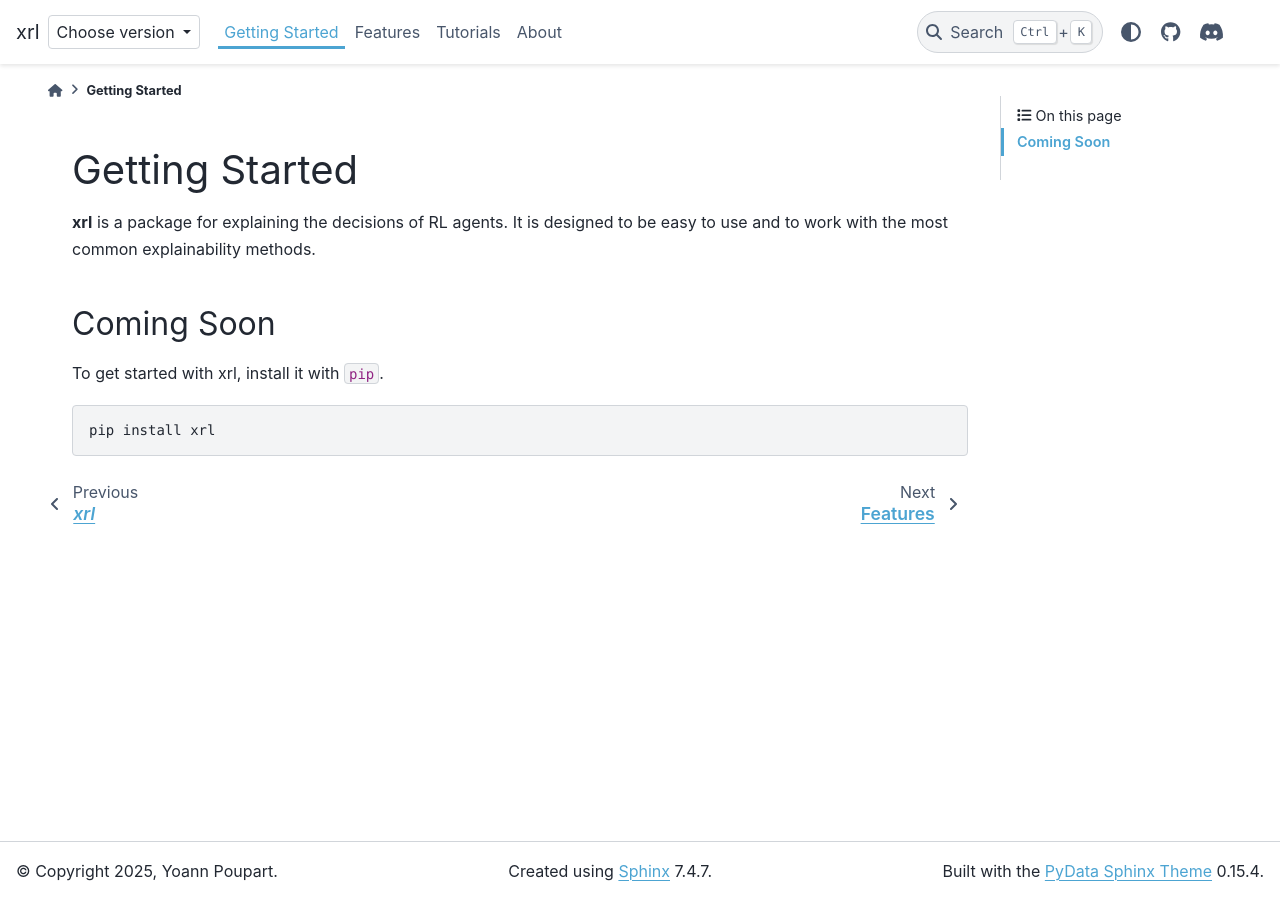
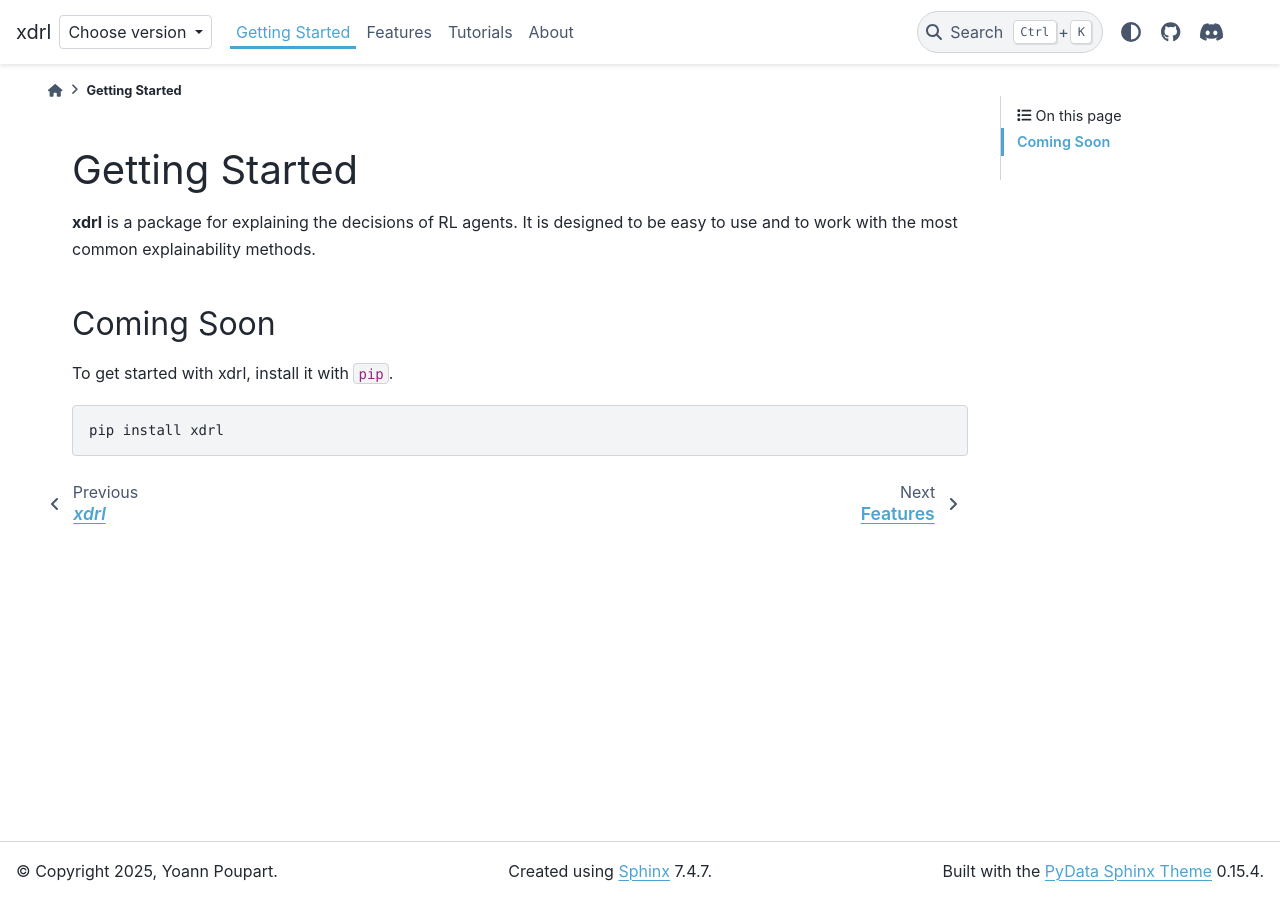
Before and after one commit to Xmaster6y/xdrl, a Sphinx documentation site: the page built from docs/source/start.rst, in a window 1280 px wide. Built offline with Sphinx 7.4.7 and the PyData theme 0.15.4, drawn with Linux system fonts in a browser that asks for light colours; pages that are not in the unit, such as notebooks, are missing from menus; comment, search, counter and statistics services are not loaded.

Commit message:
Setup (#1)
* typos

* renaming

```diff
--- a/docs/source/_static/switcher.json
+++ b/docs/source/_static/switcher.json
@@ -1,6 +1,6 @@
 [
     {
       "version": "dev",
-      "url": "https://xrl.readthedocs.io/en/latest/"
+      "url": "https://xdrl.readthedocs.io/en/latest/"
     }
   ]
--- a/docs/source/about.rst
+++ b/docs/source/about.rst
@@ -1,2 +1,2 @@
-About `xrl`
+About `xdrl`
 ===========
--- a/docs/source/conf.py
+++ b/docs/source/conf.py
@@ -2,10 +2,10 @@
 
 import os
 
-import xrl
+import xdrl
 
 # Project Information
-project = "xrl"
+project = "xdrl"
 copyright = "2025, Yoann Poupart"
 author = "Yoann Poupart"
 
@@ -31,19 +31,19 @@ fixed_sidebar = True
 
 # See https://sphinx-themes.org/ for more
 html_theme = "pydata_sphinx_theme"
-html_title = "xrl"
-html_logo = "_static/images/xrl-logo.svg"
+html_title = "xdrl"
+html_logo = "_static/images/xdrl-logo.svg"
 html_static_path = ["_static"]
 
 html_favicon = "_static/images/favicon.ico"
 html_show_sourcelink = False
 
 # Define the json_url for our version switcher.
-json_url = "https://xrl.readthedocs.io/en/latest/_static/switcher.json"
+json_url = "https://xdrl.readthedocs.io/en/latest/_static/switcher.json"
 
 
 version_match = os.environ.get("READTHEDOCS_VERSION")
-release = xrl.__version__
+release = xdrl.__version__
 # If READTHEDOCS_VERSION doesn't exist, we're not on RTD
 # If it is an integer, we're in a PR build and the version isn't correct.
 # If it's "latest" → change to "dev"
@@ -68,7 +68,7 @@ html_theme_options = {
     "icon_links": [
         {
             "name": "GitHub",
-            "url": "https://github.com/Xmaster6y/xrl",
+            "url": "https://github.com/Xmaster6y/xdrl",
             "icon": "fa-brands fa-github",
         },
         {
--- a/docs/source/start.rst
+++ b/docs/source/start.rst
@@ -1,7 +1,7 @@
 Getting Started
 ===============
 
-**xrl** is a package for explaining the decisions of RL agents.
+**xdrl** is a package for explaining the decisions of RL agents.
 It is designed to be easy to use and to work with the most common explainability
 methods.
 
@@ -10,8 +10,8 @@ methods.
 Coming Soon
 ------------
 
-To get started with xrl, install it with ``pip``.
+To get started with xdrl, install it with ``pip``.
 
 .. code-block:: console
 
-   pip install xrl
+   pip install xdrl
--- a/src/xrl/__init__.py
+++ b/src/xdrl/__init__.py
@@ -1,6 +1,6 @@
 from importlib.metadata import PackageNotFoundError, version
 
 try:
-    __version__ = version("xrl")
+    __version__ = version("xdrl")
 except PackageNotFoundError:
     __version__ = "unknown version"
```
Also changed, not shown: README.md (+7 -7 lines), docs/source/index.rst (+4 -4 lines), pyproject.toml (+7 -7 lines), .pre-commit-config.yaml, docs/source/_static/images/xdrl-logo.png (renamed from docs/source/_static/images/xrl-logo.png), launch/README.md, notebooks/README.md, 8 other files.
